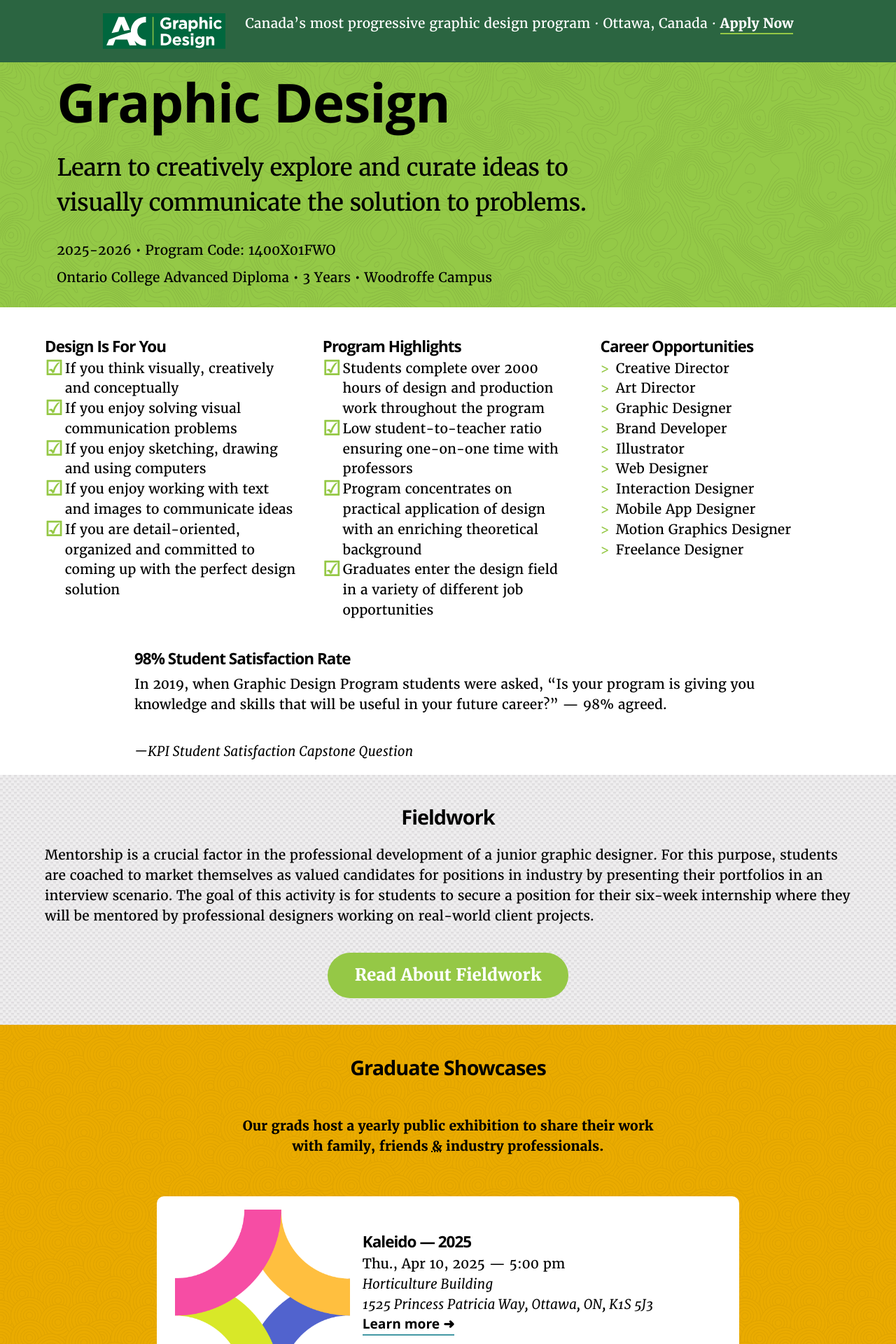
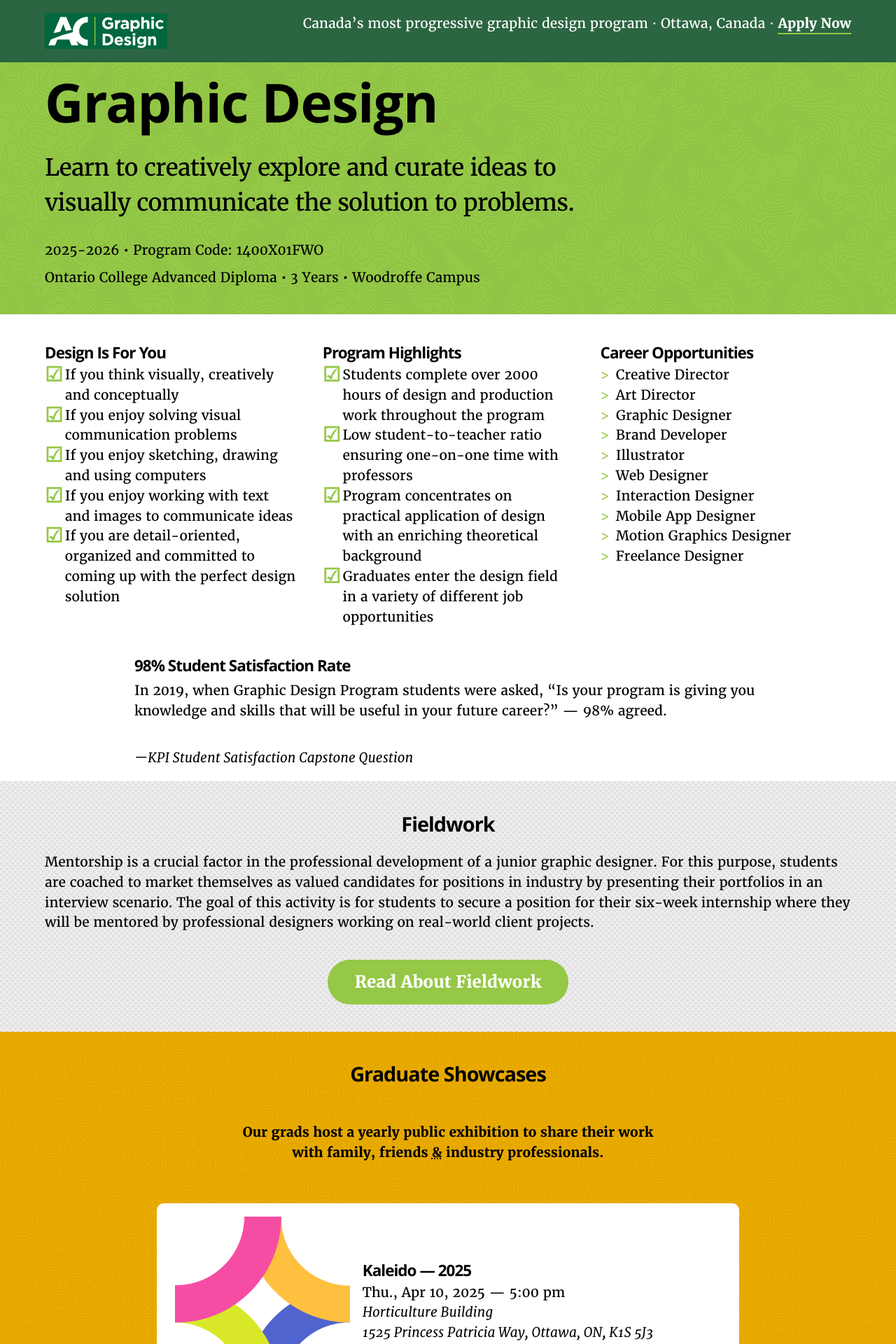
Before and after one commit to AlainParadis/ad, a Jekyll site: the page built from index.md, in a window 1280 px wide. Shown: the top 1920 px of the page at 70% size. Built offline with Jekyll 4.4.1, drawn with Linux system fonts in a browser that asks for light colours.

Commit message:
refine responsiveness

```diff
--- a/_includes/10-rgd.html
+++ b/_includes/10-rgd.html
@@ -1,14 +1,16 @@
 <section class="rgd" id="rgd" name="rgd">
+	<div class="rgd-content">
 		<div class="rgd-logo">
 			<a href="{{site.data.rdg.url}}" rel="external"><svg class="svg" width="381.84" height="121.74" viewbox="0 0 357.97 114.13"> <g transform="translate(-29.548 -348.99)"> <path fill="#ed1d24" d="M29.548 463.118h357.974V348.99H29.548v114.127z"></path> <g transform="matrix(3.05194 0 0 -3.05194 220.071 442.627)"> <path fill="#fff" d="M0 0h-6.788l-5.679 9.609h-2.32V0h-5.921v23.82h10.386c5.682 0 8.73-2.49 8.73-6.889 0-4.467-3.118-6.353-4.783-6.77L0 0zm-11.011 19.323h-3.811v-5.21h3.811c1.867 0 3.251.765 3.251 2.634 0 1.87-1.384 2.576-3.251 2.576"></path> </g> <g transform="matrix(3.05194 0 0 -3.05194 290.668 431.643)"> <path fill="#fff" d="M0 0s-3.051-4.157-10.183-4.157S-21.645.693-21.645 8.379c0 7.687 4.675 12.329 11.6 12.329 6.927 0 9.246-4.429 9.56-5.192l-5.023-2.358c-.313.762-1.56 2.774-4.466 2.774-2.911 0-5.505-2.012-5.505-7.62 0-5.611 2.457-7.619 5.434-7.619 2.977 0 4.191 1.315 4.191 1.315v3.947h-4.816v4.607H0V0z"></path> </g> <g transform="matrix(3.05194 0 0 -3.05194 332.725 442.627)"> <path fill="#fff" d="M0 0h-9.281v23.82H0c7.479 0 11.915-4.431 11.915-11.909C11.915 4.432 7.479 0 0 0m-.969 19.042h-2.388V4.775h2.388c4.711 0 6.684 2.426 6.684 7.136s-1.973 7.131-6.684 7.131"></path></g></g></svg></a>
 		</div>
 		<div class="rgd-text">
 			<h3>
-			{{site.data.rdg.title}}
+				RGD Ontario
 			</h3>
 			<p>
 				{{site.data.rdg.desc}}
 			</p>
 			<a href="{{site.data.rdg.url}}" rel="external" class="rgd-link"> <span>{{site.data.rdg.button}}</span>&nbsp;➜</a>
 		</div>
+	</div>
 </section>
--- a/css/layout.css
+++ b/css/layout.css
@@ -44,8 +44,8 @@
 {
 	background-color: var(--dark-green);
 	width: 100%;
-	margin: 0;
-	padding: 1rem 0;
+	padding-top: 1rem;
+	padding-bottom: 1rem;
 	display: flex;
 	justify-content: center;
 }
@@ -56,7 +56,7 @@
 	flex-direction: column;
 	align-items: flex-start;
 	gap: 1.5rem;
-	max-width: 90%;
+	max-width: 90vw;
 }
 
 .logo-algonquindesign
@@ -74,16 +74,16 @@
 	background-repeat: repeat;
 	background-position: top left;
 	background-size: auto;
+	display: flex;
+	flex-direction: column;
+	align-items: center;
+	justify-content: center;
 	width: 100%;
-	padding: 1rem;
 	margin-bottom: 1rem;
+	padding: 1rem 0;
 }
 
-.banner-content
-{
-	width: 100%;
-	margin: 0 auto 0 auto;
-}
+.banner-content { width: 90vw; }
 
 .news
 {
@@ -138,15 +138,11 @@
 	display: flex;
 	flex-direction: column;
 	justify-content: center;
+	align-items: center;
 	padding-top: 1rem;
-	margin: 0 auto;
 }
 
-.fieldwork article
-{
-	max-width: 90%;
-	margin: 0 auto;
-}
+.fieldwork article { max-width: 90%; }
 
 .grads
 {
@@ -156,9 +152,10 @@
 	background-position: top left;
 	background-size: auto;
 	display: grid;
+	justify-items: center;
 	grid-template-columns: 1fr;
 	gap: 1.5rem;
-	margin: 0 auto;
+	align-items: center;
 	padding: 1rem 2rem;
 }
 
@@ -168,11 +165,11 @@
 	padding: 1rem;
 	background-color: white;
 	border-radius: 10px;
-	margin: 0 auto;
 	display: flex;
 	flex-direction: row;
 	flex-wrap: wrap;
 	justify-content: center;
+	align-items: center;
 }
 
 .grads article div:nth-of-type(1)
@@ -211,7 +208,6 @@
 	grid-template-columns: 1fr;
 	justify-items: center;
 	gap: 1rem;
-	margin: 0 auto;
 }
 
 .grads ol li
@@ -274,7 +270,7 @@
 {
 	display: grid;
 	grid-template-columns: 1fr;
-	margin: 0 auto;
+	justify-items: center;
 	gap: 1rem;
 }
 
@@ -291,6 +287,33 @@
 	grid-template-columns: 1fr;
 	justify-items: center;
 	gap: 1rem;
+}
+
+.faculty ul
+{
+	display: grid;
+	grid-template-columns: repeat(auto-fit, minmax(300px, 1fr));
+	max-width: 90vw;
+	margin: 0 auto;
+	gap: 2rem;
+}
+
+.faculty ul.person { margin-bottom: 1rem; }
+
+.faculty ul.person > li
+{
+	background-color: white;
+	border-radius: 8px;
+	padding: .5rem;
+}
+
+.faculty ul { list-style: none; }
+.faculty ul.person p { margin: 0; }
+
+.faculty ul.person-links
+{
+	display: flex;
+	margin-top: 1rem;
 }
 
 .faculty .person li
@@ -313,13 +336,29 @@
 {
 	background-color: var(--white);
 	width: 100%;
+	padding: 1rem 0;
+	display: flex;
+	justify-content: center;
+	align-items: center;
+}
+
+.rgd-content
+{
 	display: flex;
 	flex-direction: column;
 	align-items: center;
-	justify-content: center;
+	justify-content: flex-end;
+	align-content: center;
 	gap: 1.5rem;
-	padding: 2rem 1rem;
+	width: 90%;
 	text-align: center;
+}
+
+.rgd-text
+{
+	display: flex;
+	flex-direction: column;
+	align-items: center;
 }
 
 .rgd-logo
@@ -348,7 +387,7 @@
 	align-items: center;
 	justify-content: center;
 	gap: 1.5rem;
-	padding: 2rem 1rem;
+	padding: 2rem 0;
 	text-align: center;
 }
 
@@ -502,19 +541,27 @@
 		display: flex;
 		flex-direction: row;
 		justify-content: space-between;
-		max-width: 90%;
+		width: 90%;
 	}
 
 	.grads ol { grid-template-columns: repeat(2, 1fr); }
+
+	.sample-work-grid-container
+	{
+		display: grid;
+		grid-template-columns: repeat(2, 1fr);
+		grid-template-rows: repeat(3, auto);
+	}
+
+	.curriculum div { grid-template-columns: repeat(2, 1fr); }
+	.faculty ul.person { grid-template-columns: repeat(2, 1fr); }
+	nav ul { grid-template-columns: 1fr 1fr; }
 }
 
 @media (min-width: 768px)
 {
-	.banner-content
-	{
-		width: 90%;
-		margin: 0 auto 0 auto;
-	}
+	.banner { justify-content: center; }
+	.banner-content { width: 90vw; }
 
 	.satisfaction
 	{
@@ -527,22 +574,35 @@
 	.sample-work-grid-container
 	{
 		display: grid;
-		grid-template-columns: repeat(2, 1fr);
+		grid-template-columns: repeat(3, 1fr);
 		grid-template-rows: repeat(3, auto);
 	}
 
-	.curriculum div { grid-template-columns: repeat(2, 1fr); }
-	.faculty ul.person { grid-template-columns: repeat(2, 1fr); }
+	.rgd { }
 
-	.rgd
+	.rgd-content
 	{
 		flex-direction: row;
-		text-align: left;
+		justify-content: flex-start;
 		align-items: flex-start;
 	}
 
-	.rgd-logo { flex: 0 0 auto; }
-	.rgd-text { flex: 1 1 auto; }
+	.rgd-text
+	{
+		display: flex;
+		flex-direction: column;
+		justify-content: flex-start;
+		align-items: flex-start;
+		text-align: left;
+	}
+
+	.rgd-logo
+	{
+		display: flex;
+		flex-direction: column;
+		justify-content: flex-start;
+		align-items: flex-start;
+	}
 
 	.portfolio-reqs
 	{
@@ -559,8 +619,8 @@
 
 	.portfolio-reqs-text { flex: 1 1 auto; }
 	.portfolio-reqs-logo .svg { max-width: 100px; }
-	nav ul { grid-template-columns: 1fr 1fr; }
 	footer ul.social, footer ul.resources { justify-content: space-between; }
+	nav ul { grid-template-columns: repeat(3, 1fr); }
 
 	.content-box
 	{
@@ -606,5 +666,5 @@
 
 	.curriculum div { grid-template-columns: repeat(3, 1fr); }
 	.faculty ul.person { grid-template-columns: repeat(3, 1fr); }
-	nav ul { grid-template-columns: repeat(3, 1fr); }
+	nav ul { grid-template-columns: repeat(4, 1fr); }
 }
--- a/css/typography.css
+++ b/css/typography.css
@@ -148,11 +148,6 @@
 
 .sample-work h2, footer h2 {
     color: white;
-}
-
-.curriculum h3 {
-    margin-bottom: 0.5rem;
-    font-size: clamp(.85rem, 4vw, 1.25rem);
 }
 
 p + p { margin-bottom: 1rem; }
@@ -429,32 +424,6 @@
 
 .faculty a:hover { border-bottom: 2px solid lightgrey; }
 
-.faculty ul
-{
-	display: grid;
-	grid-template-columns: repeat(auto-fit, minmax(425px, 1fr));
-	max-width: 90vw;
-	margin: 0 auto;
-	gap: 2rem;
-}
-
-.faculty ul.person { margin-bottom: 1rem; }
-
-.faculty ul.person > li
-{
-	background-color: white;
-	border-radius: 8px;
-	padding: .5rem;
-}
-
-.faculty ul { list-style: none; }
-.faculty ul.person p { margin: 0; }
-.faculty ul.person-links
-{
-	display: flex;
-	margin-top: 1rem;
-}
-
 .faculty ul.person p:nth-child(2)
 {
 	font-family: var(--serif);
@@ -464,6 +433,8 @@
 }
 
 .rgd div:nth-child(2) { max-width: 60ch; }
+
+.rgd-text h3 { margin-top: 0; }
 
 .rgd a
 {
```
Lines whose indentation alone changed are shown as unchanged.
